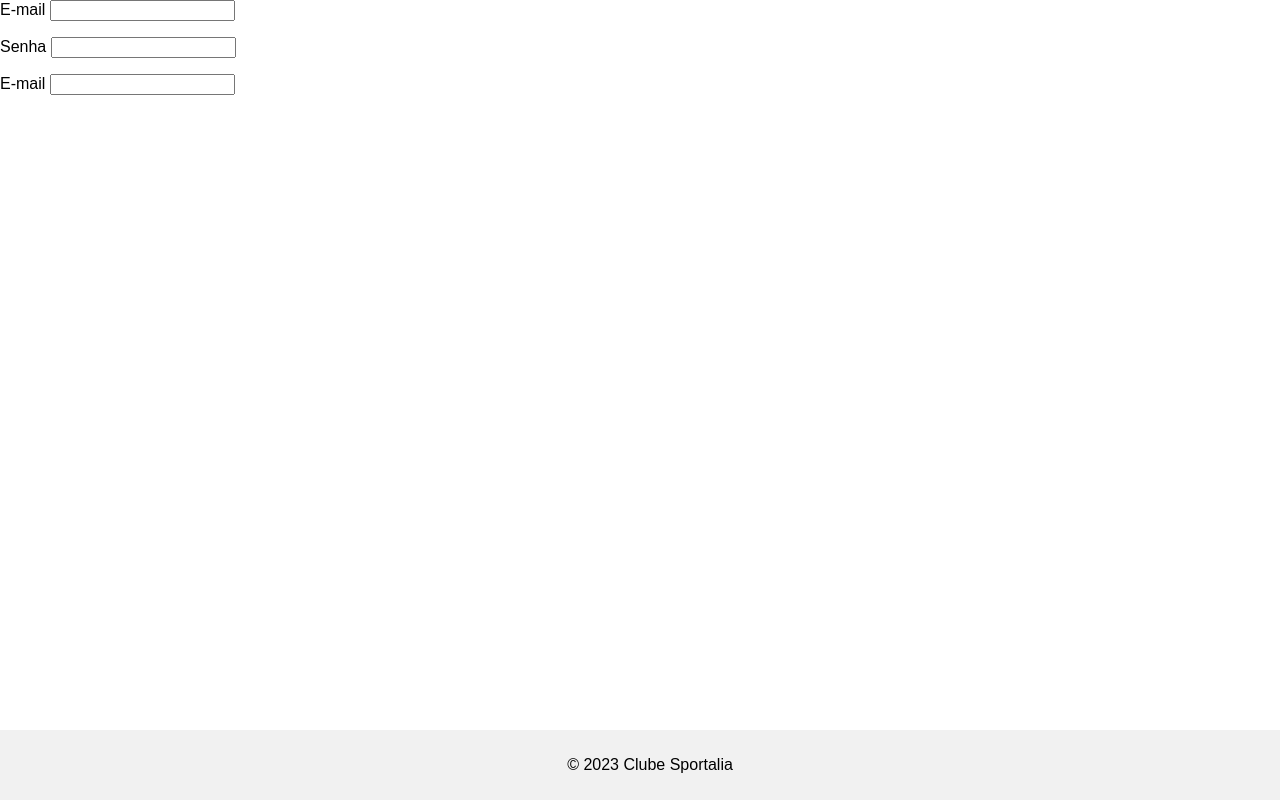
After one commit to Pauloonada/sportalia, a PHP site: page /entrar.php in a window 1280 px wide. The commit adds this page. Run offline with PHP 8.4, Linux system fonts and the light colour scheme.

Commit message:
login page

```diff
--- /dev/null
+++ b/entrar.php
@@ -0,0 +1,29 @@
+<html lang="pt-br">
+<head>
+    <meta charset="UTF-8">
+    <title>Clube Socio Esportivo Sportalia</title>
+	<link rel="stylesheet" type="text/css" href="style.css">
+</head>
+<body>
+    <form action="" method="post">
+        <p>
+            <label>E-mail</label>
+            <input type="text" name="email">
+        </p>
+
+        <p>
+            <label>Senha</label>
+            <input type="password" name="email">
+        </p>
+
+        <p>
+            <label>E-mail</label>
+            <input type="text" name="email">
+        </p>
+    </form>
+	<br><br>
+    <footer>
+        <p>&copy; 2023 Clube Sportalia</p>
+    </footer>
+</body>
+</html>
--- a/index.php
+++ b/index.php
@@ -8,14 +8,14 @@
     <header>
 		    <img src="images/logo.png" alt="Logo" class="logo">
             <h1 class="texto-head">Clube Sportalia</h1>
-		    <a href="#" class="perfil">
+		    <a href="entrar.php" class="perfil">
                 <img src="images/perfil.png" alt="Entrar" width="100px" height="100px">
                 <p>entrar</p>
             </a>
     </header>
     <nav>
         <ul>
-            <li><a href="#home">Home</a></li>
+            <li><a href="#">Home</a></li>
             <li><a href="#sobre">Sobre</a></li>
             <li><a href="#eventos">Eventos</a></li>
             <li><a href="#contato">Contato</a></li>
```
